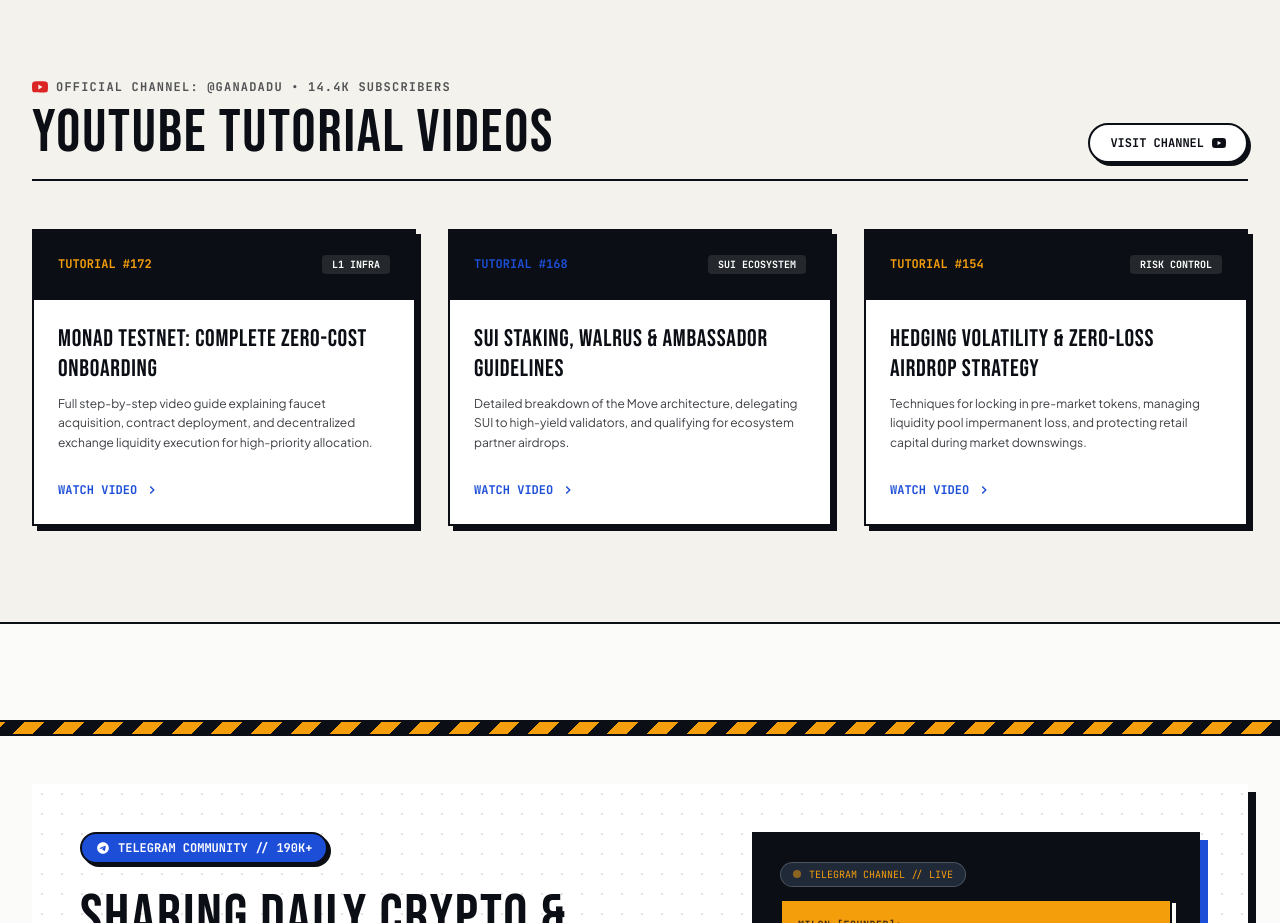
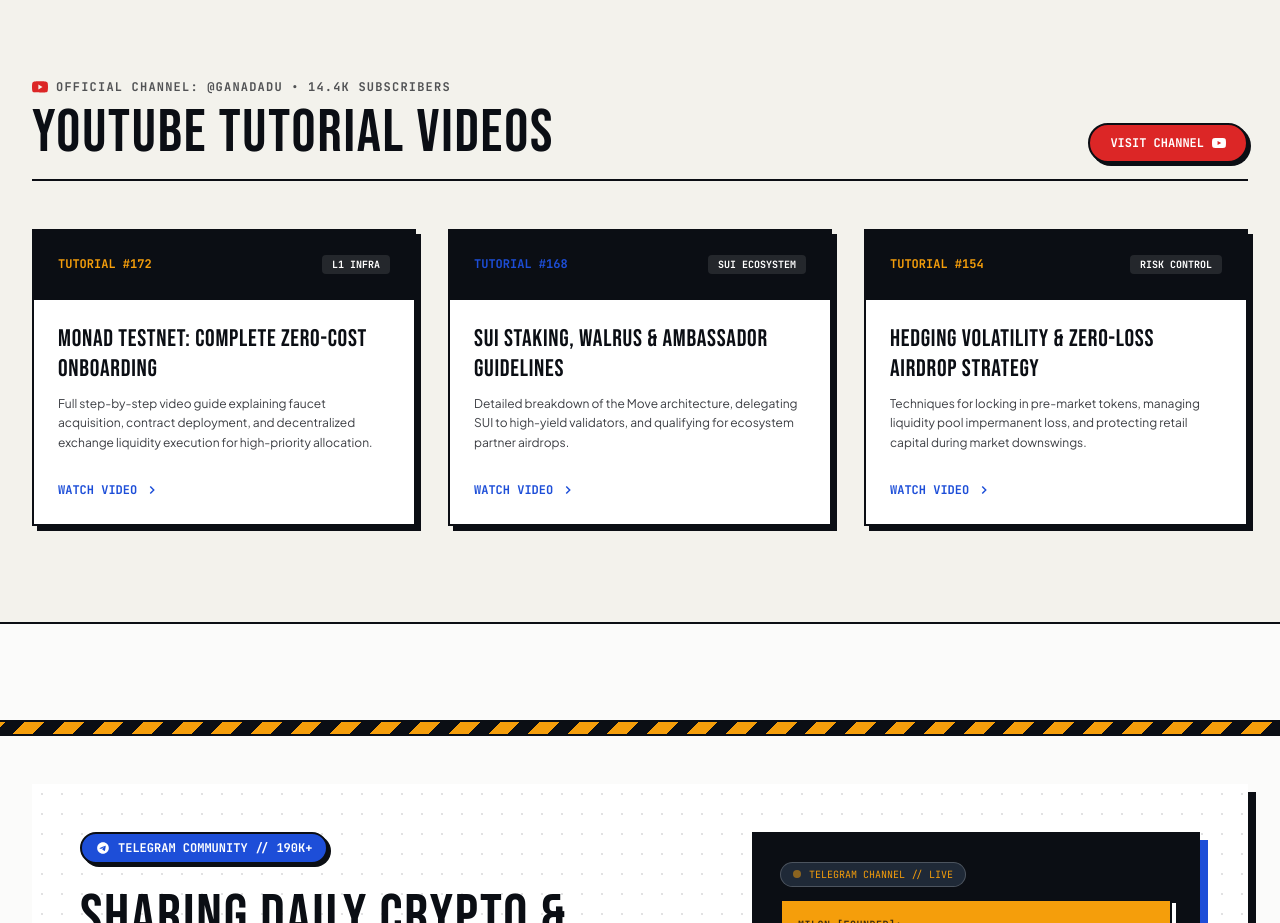
Before and after one commit to ixmaruf/milon-portfolio, a plain HTML site: page index.html in a window 1280 px wide. Shown: the part 3280-4203 px from the top of the page. Drawn offline with nearby package versions, Linux system fonts and the light colour scheme.

Commit message:
Make YouTube Visit Channel button always red for visibility

```diff
--- a/index.html
+++ b/index.html
@@ -965,7 +965,7 @@
               </h2>
             </div>
             <a href="https://youtube.com/@ganadadu" target="_blank" rel="noopener noreferrer"
-              class="inline-flex items-center gap-2 px-5 py-2.5 rounded-full bg-white border-2 border-[#0B0E14] shadow-[3px_3px_0px_#0B0E14] text-xs font-mono font-bold uppercase hover:bg-[#DC2626] hover:text-white transition-all">
+              class="inline-flex items-center gap-2 px-5 py-2.5 rounded-full bg-[#DC2626] text-white border-2 border-[#0B0E14] shadow-[3px_3px_0px_#0B0E14] text-xs font-mono font-bold uppercase hover:bg-[#B91C1C] hover:shadow-[5px_5px_0px_#0B0E14] hover:-translate-y-0.5 transition-all">
               <span>VISIT CHANNEL</span>
               <svg class="w-3.5 h-3.5" viewBox="0 0 24 24" fill="currentColor">
                 <path
```
